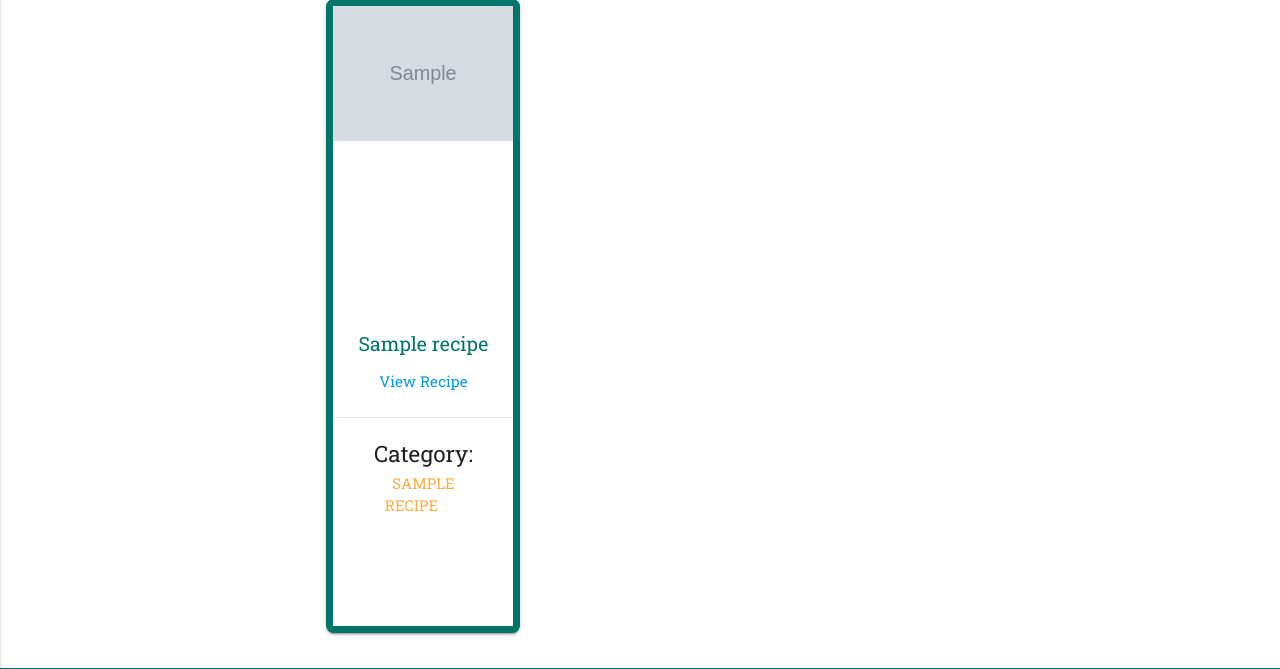
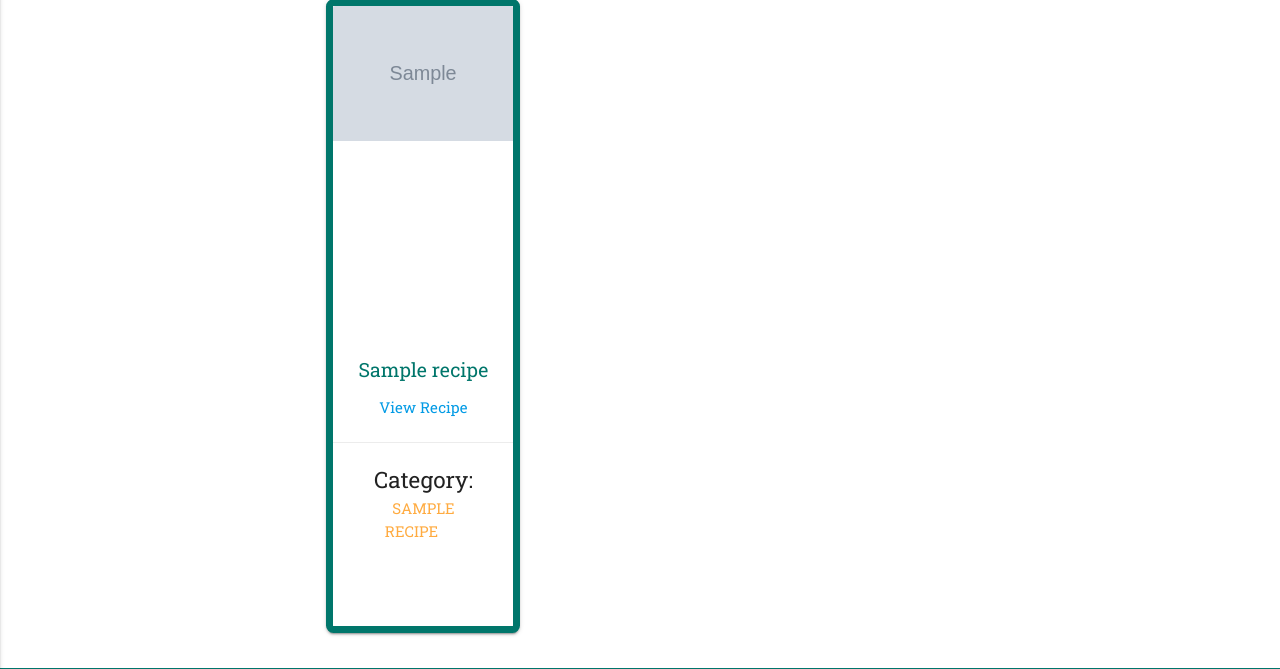
Before and after one commit to Code-Institute-Submissions/lockdown-kitchen-ms3, a Flask app: page /get_recipes in a window 1280 px wide. Shown: the part 73-742 px from the top of the page. Run offline with Flask 2, Linux system fonts and the light colour scheme; grey boxes marked "Sample" are stand-in pictures; a database or web service that is not in the repository returns one stand-in record (values such as "Sample title"); some libraries are stand-ins or nearby versions.

Commit message:
New amiresponsive picture added to readme to show the updated layout

```diff
--- a/static/css/style.css
+++ b/static/css/style.css
@@ -191,5 +191,6 @@ main {
 	}
 	#titlerecipe {
 		font-size: 1.3rem;
+        padding-top: 3rem;
 	}
 }
```
Also changed, not shown: static/images/amiresponsive.JPG.
